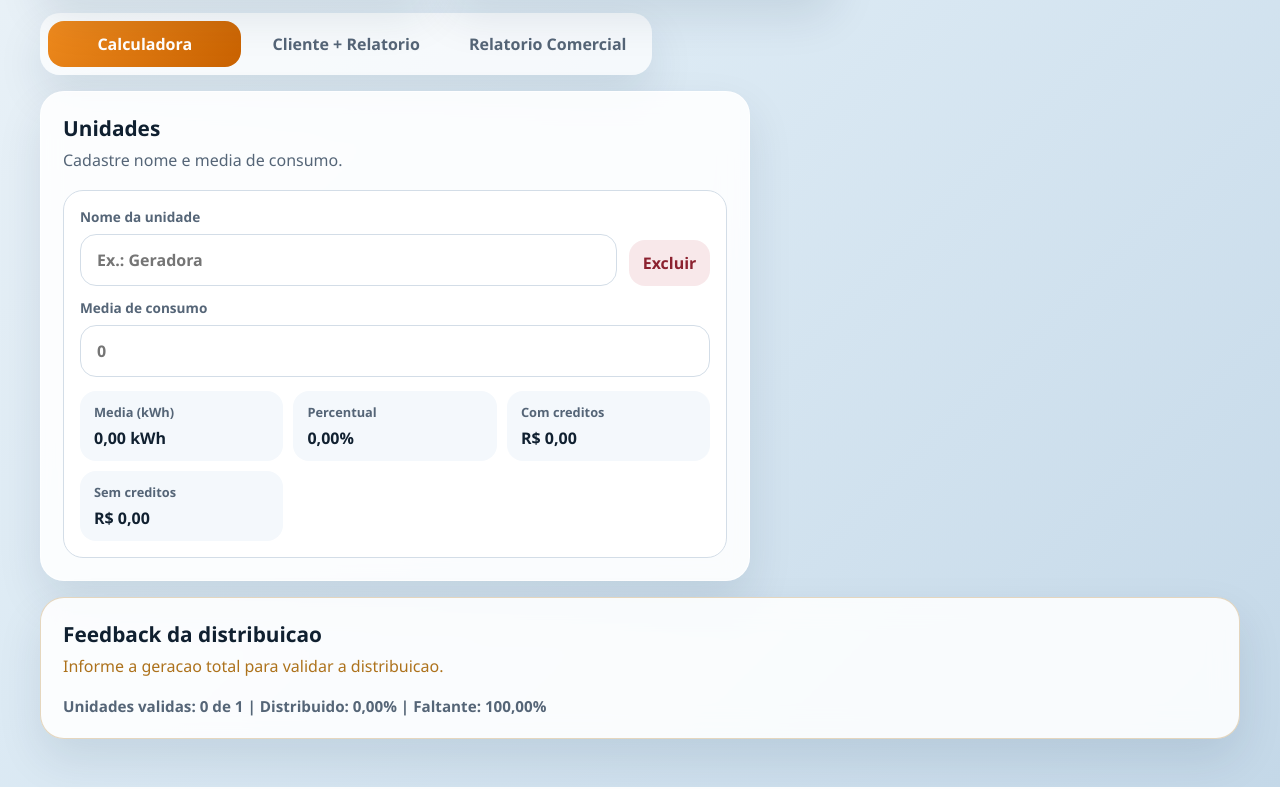
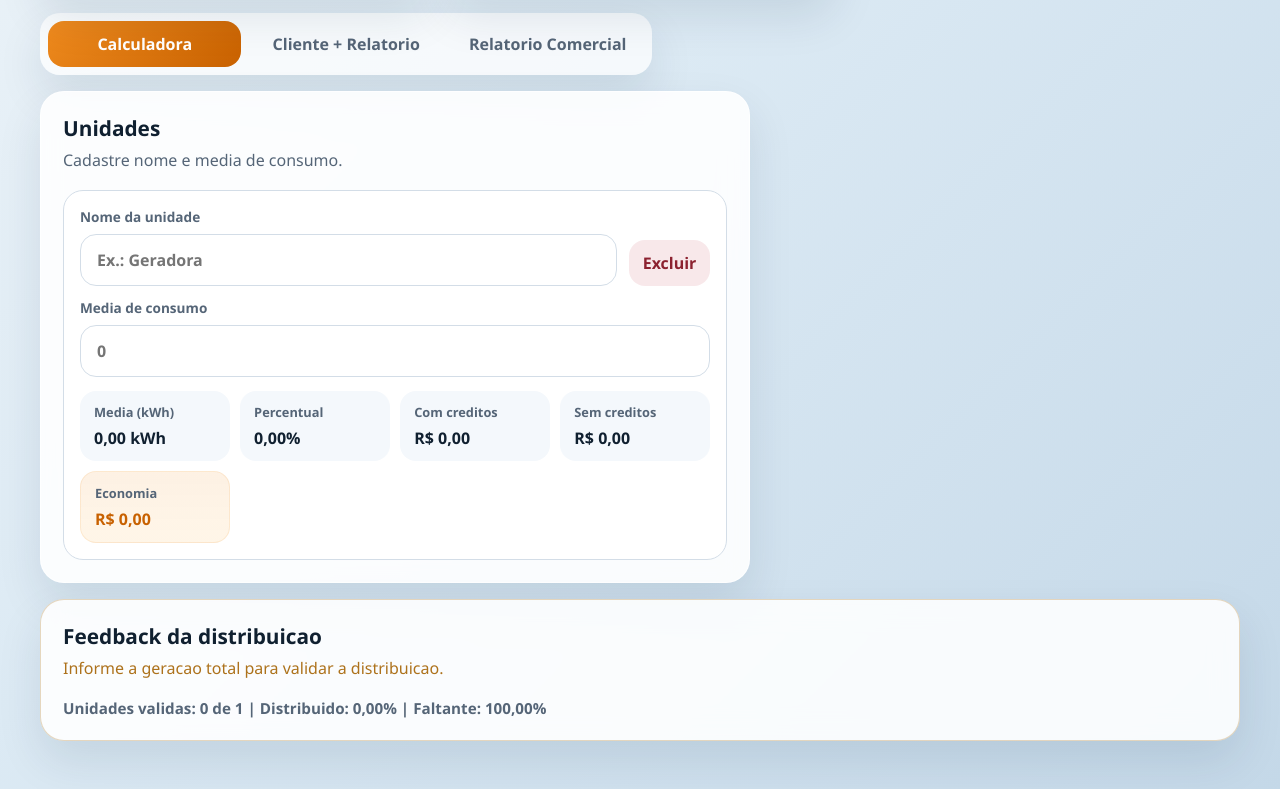
Before and after one commit to codprogram/calculadora-fatura, a website: page index.html in a window 1280 px wide. Shown: the part 631-1420 px from the top of the page. Drawn offline with Linux system fonts and the light colour scheme; no server answers.

Commit message:
Highlight savings across web calculator

```diff
--- a/app.js
+++ b/app.js
@@ -202,7 +202,8 @@ function distribuirEnergia(unidades, geracaoTotal) {
         percentualGeracaoTotal: percentuaisSobreGeracaoTotal[index],
         energia: percentuais[index] * geracaoTotal,
         valorComCreditos: percentuais[index] * geracaoTotal * valorKWh,
-        valorSemCreditos: percentuais[index] * geracaoTotal * VALOR_KWH_SEM_CREDITOS
+        valorSemCreditos: percentuais[index] * geracaoTotal * VALOR_KWH_SEM_CREDITOS,
+        economia: (percentuais[index] * geracaoTotal * VALOR_KWH_SEM_CREDITOS) - (percentuais[index] * geracaoTotal * valorKWh)
     }));
 }
 
@@ -239,6 +240,7 @@ function renderLista(distribuicao) {
         fragment.querySelector('[data-role="metric-percentual"]').textContent = formatarPercentual(item.percentualGeracaoTotal);
         fragment.querySelector('[data-role="metric-com-creditos"]').textContent = formatarMoeda(item.valorComCreditos);
         fragment.querySelector('[data-role="metric-sem-creditos"]').textContent = formatarMoeda(item.valorSemCreditos);
+        fragment.querySelector('[data-role="metric-economia"]').textContent = formatarMoeda(item.economia);
 
         nomeInput.addEventListener("input", (event) => {
             original.nome = event.target.value;
@@ -301,7 +303,7 @@ function renderResultado(distribuicao) {
 
         const meta = document.createElement("div");
         meta.className = "result-meta";
-        meta.textContent = `Media: ${formatarNumero(item.media)} kWh | Com creditos: ${formatarMoeda(item.valorComCreditos)} | Sem creditos: ${formatarMoeda(item.valorSemCreditos)}`;
+        meta.textContent = `Media: ${formatarNumero(item.media)} kWh | Com creditos: ${formatarMoeda(item.valorComCreditos)} | Sem creditos: ${formatarMoeda(item.valorSemCreditos)} | Economia: ${formatarMoeda(item.economia)}`;
 
         top.append(nome, energia);
         article.append(top, meta);
--- a/index.html
+++ b/index.html
@@ -314,6 +314,10 @@
                     <span class="metric-label">Sem creditos</span>
                     <strong data-role="metric-sem-creditos">R$ 0,00</strong>
                 </div>
+                <div class="metric metric-economia">
+                    <span class="metric-label">Economia</span>
+                    <strong data-role="metric-economia">R$ 0,00</strong>
+                </div>
             </div>
         </article>
     </template>
--- a/styles.css
+++ b/styles.css
@@ -330,7 +330,7 @@ input {
 
 .metrics {
     display: grid;
-    grid-template-columns: repeat(3, minmax(0, 1fr));
+    grid-template-columns: repeat(auto-fit, minmax(150px, 1fr));
     gap: 10px;
     margin-top: 14px;
 }
@@ -351,6 +351,15 @@ input {
 
 .metric strong {
     font-size: 1rem;
+}
+
+.metric-economia {
+    background: linear-gradient(180deg, rgba(239, 139, 30, 0.12), rgba(255, 245, 230, 0.92));
+    border: 1px solid rgba(239, 139, 30, 0.12);
+}
+
+.metric-economia strong {
+    color: var(--accent-strong);
 }
 
 .result-item {
@@ -495,6 +504,10 @@ input {
     display: block;
     margin-top: 8px;
     font-size: 1.35rem;
+}
+
+.report-highlight:nth-child(4) {
+    background: linear-gradient(180deg, rgba(239, 139, 30, 0.14), rgba(255, 244, 228, 0.96));
 }
 
 .report-sections {
```
